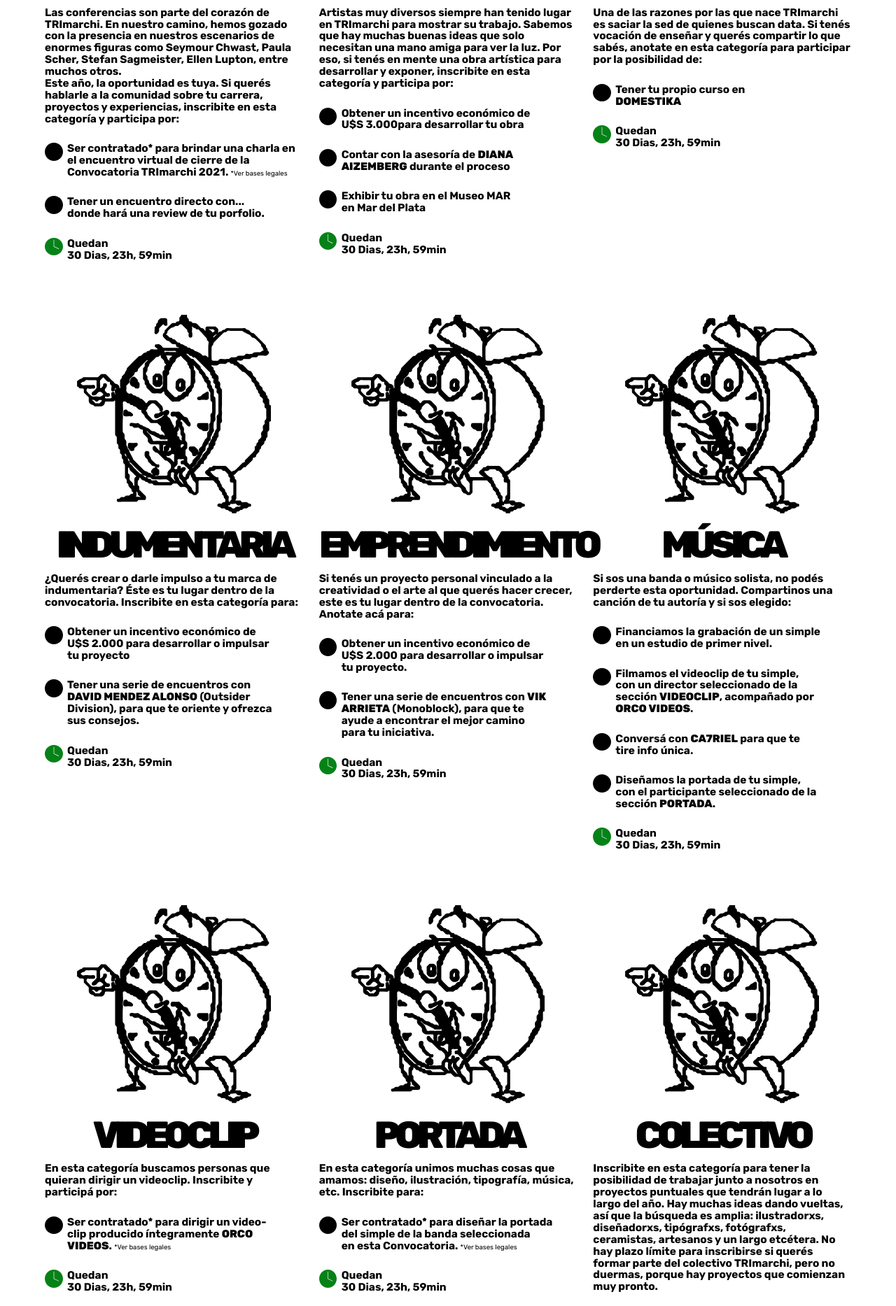
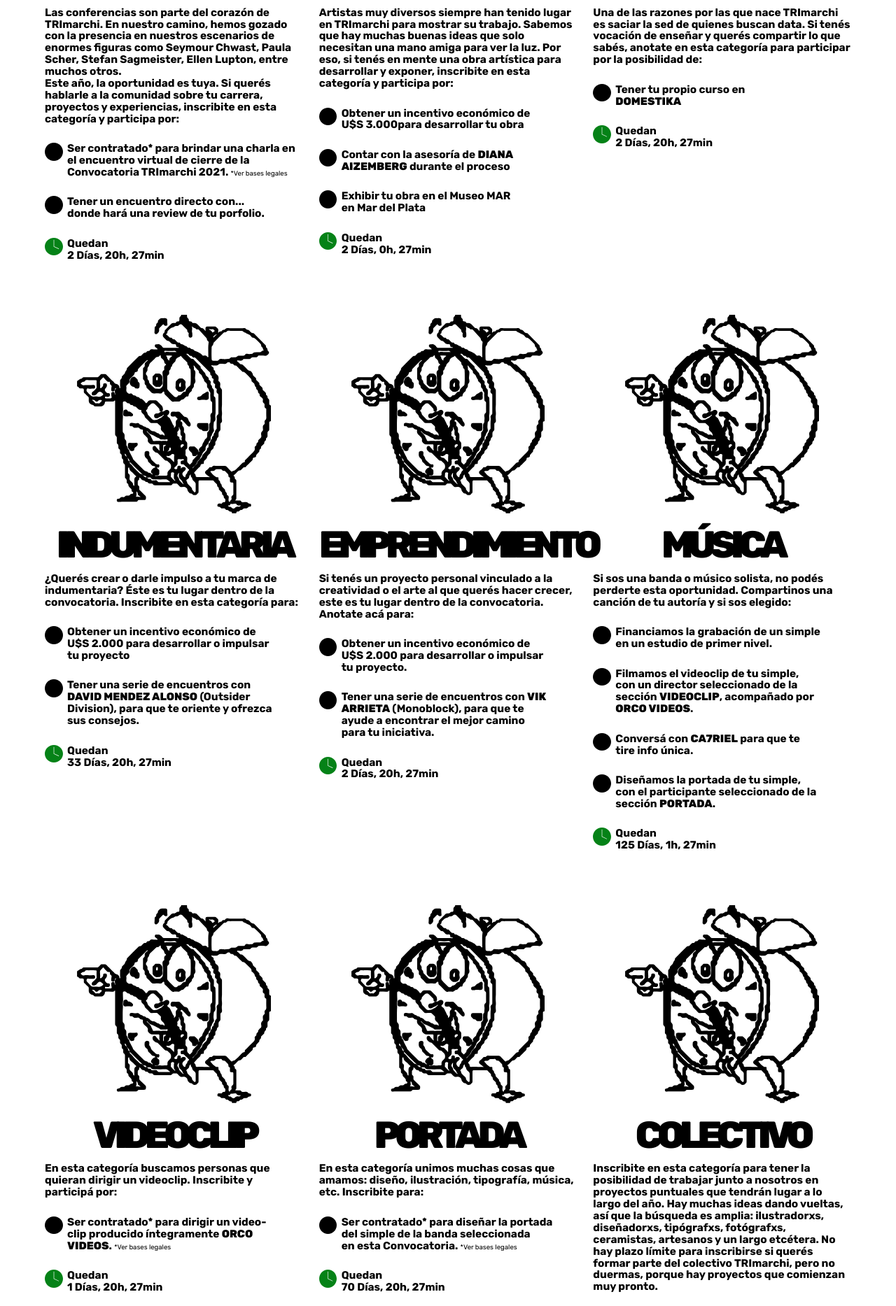
Before and after one commit to polbac/convocatoria-trimarchi-2021, a PHP site: page / in a window 1280 px wide. Shown: the part 1363-3230 px from the top of the page at 70% size. Run offline with PHP 8.4, Linux system fonts and the light colour scheme.

Commit message:
contador

```diff
--- a/index.php
+++ b/index.php
@@ -128,7 +128,7 @@
                     <img src="cronometro-verde.svg"/>
                     <p class="texto">
                         Quedan<br />
-                        <contador>30 Dias, 23h, 59min</contador><br />
+                        <contador date="30/5/2021" hour="20:20"></contador>
                     </p>
                 </div>
             </div>
@@ -171,7 +171,7 @@
                     <img src="cronometro-verde.svg"/>
                     <p class="texto">
                         Quedan<br />
-                        <contador>30 Dias, 23h, 59min</contador><br />
+                        <contador date="30/5/2021" hour="00:20"></contador>
                     </p>
                 </div>
             </div>
@@ -200,7 +200,7 @@
                     <img src="cronometro-verde.svg"/>
                     <p class="texto">
                         Quedan<br />
-                        <contador>30 Dias, 23h, 59min</contador><br />
+                        <contador date="30/5/2021" hour="20:20"></contador>
                     </p>
                 </div>
             </div>
@@ -238,7 +238,7 @@
                     <img src="cronometro-verde.svg"/>
                     <p class="texto">
                         Quedan<br />
-                        <contador>30 Dias, 23h, 59min</contador><br />
+                        <contador date="30/6/2021" hour="20:20"></contador>
                     </p>
                 </div>
             </div>
@@ -277,7 +277,7 @@
                     <img src="cronometro-verde.svg"/>
                     <p class="texto">
                     Quedan<br />
-                    <contador>30 Dias, 23h, 59min</contador><br />
+                    <contador date="30/5/2021" hour="20:20"></contador>
                     </p>
                 </div>
             </div>
@@ -329,7 +329,7 @@
                     <img src="cronometro-verde.svg"/>
                     <p class="texto">
                         Quedan<br />
-                        <contador>30 Dias, 23h, 59min</contador><br />
+                        <contador date="30/9/2021" hour="1:20"></contador>
                     </p>
                 </div>
             </div>
@@ -357,7 +357,7 @@
                     <img src="cronometro-verde.svg"/>
                     <p class="texto">
                         Quedan<br />
-                        <contador>30 Dias, 23h, 59min</contador><br />
+                        <contador date="29/5/2021" hour="20:20"></contador>
                     </p>
                 </div>
             </div>
@@ -385,7 +385,7 @@
                     <img src="cronometro-verde.svg"/>
                     <p class="texto">
                         Quedan<br />
-                        <contador>30 Dias, 23h, 59min</contador><br />
+                        <contador date="6/8/2021" hour="20:20"></contador>
                     </p>
                 </div>
             </div>
@@ -410,7 +410,7 @@
                     <img src="cronometro-verde.svg"/>
                     <p class="texto">
                     Quedan<br />
-                    <contador>30 Dias, 23h, 59min</contador><br />
+                    <contador date="10/6/2021" hour="20:20"></contador>
                     </p>
                 </div>
             </div>
@@ -615,6 +615,34 @@
         </div>
 
     </footer>
+    <script src="https://cdnjs.cloudflare.com/ajax/libs/moment.js/2.29.1/moment.min.js"></script>
+    <script>
+        setInterval(function(){
+            $("contador").each(function(){
+                const date = $(this).attr("date").split("/")
+                const hour = $(this).attr("hour").split(":")
+
+                // 30 Dias, 23h, 59min
+                const finalDate = moment()
+
+                finalDate.set({
+                    date: +date[0],
+                    month: +date[1]-1,
+                    year: +date[2],
+                    hours: +hour[0],
+                    minutes: +hour[1],
+                })
+
+                var diffMinutes = finalDate.diff(moment(), 'minutes');
+
+                var numdays = Math.floor(diffMinutes / 1440);
+                var numhours = Math.floor((diffMinutes % 1440) / 60);
+                var numminutes = Math.floor((diffMinutes % 1440) % 60);
+
+                $(this).html(`${numdays} Días, ${numhours}h, ${numminutes}min`)
+            })
+        }, 1000)
+    </script>
 
 </body>
 
```
Also changed, not shown: uploads/1622159547.jpg (added).
